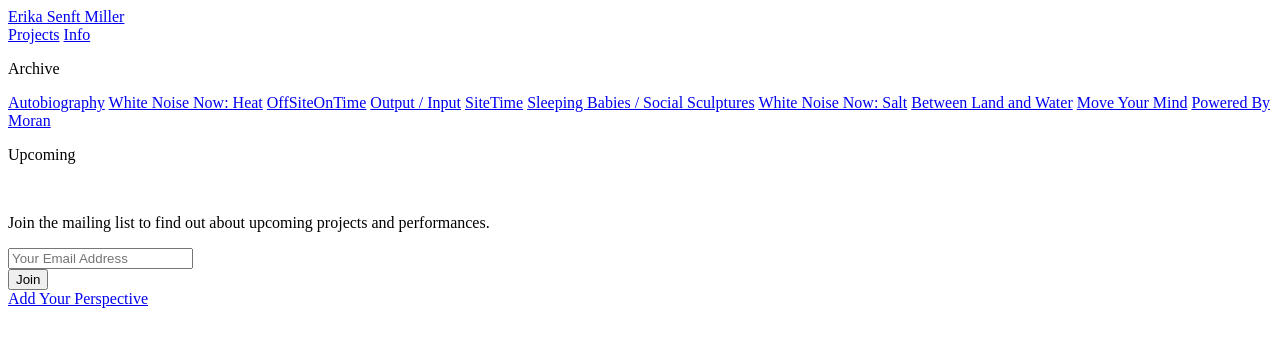
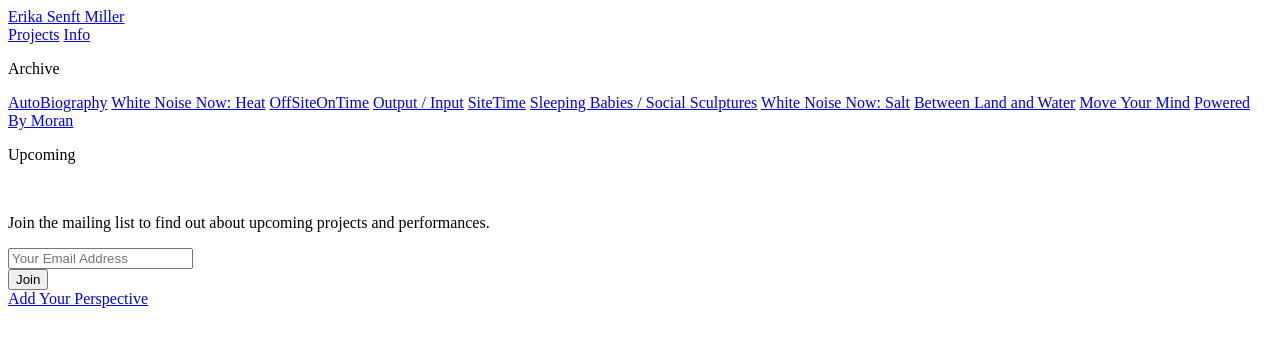
Before and after one commit to hektor/erika-senft-miller, a Jekyll site: the page built from _pages/projects.html, in a window 1280 px wide. Shown: the top 347 px of the page. Built offline with Jekyll 4.4.1, drawn with Linux system fonts in a browser that asks for light colours; nearby versions of some CDN libraries.

```diff
--- a/_projects/autobiography/autobiography.html
+++ b/_projects/autobiography/autobiography.html
@@ -1,6 +1,6 @@
 ---
 layout: project
-title: Autobiography
+title: AutoBiography
 value: autobiography
 order: 11
 image: ../assets/images/feature-powered-by-moran.jpg
```
